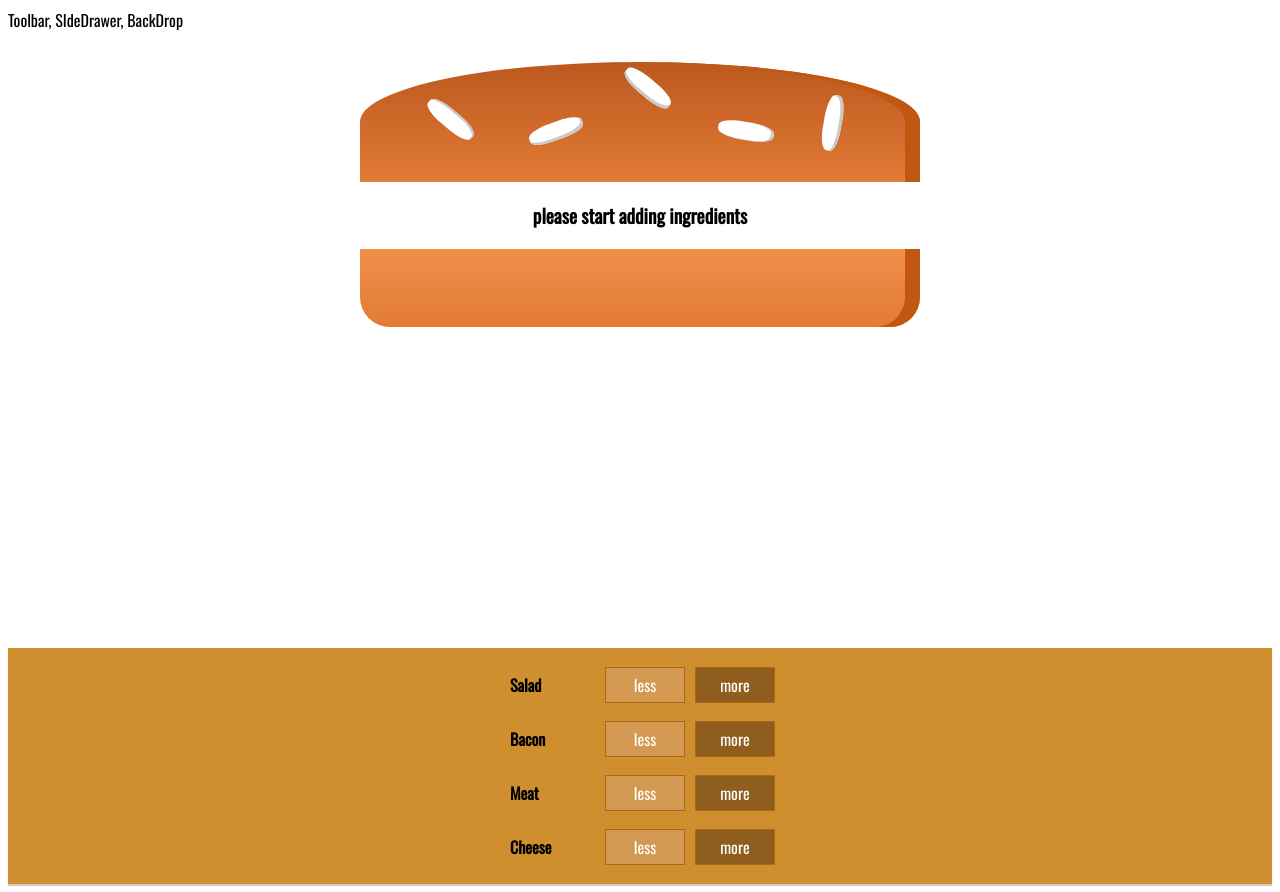
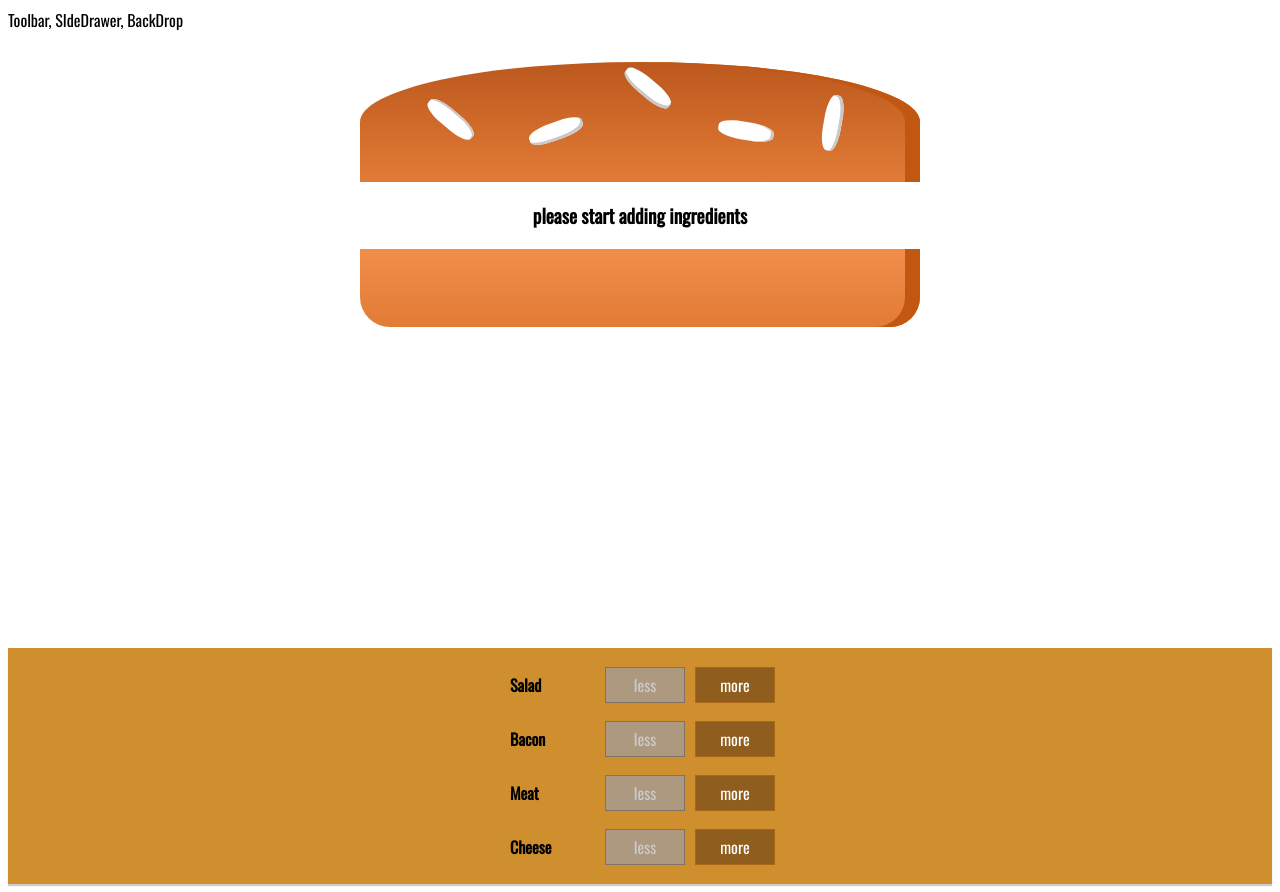
Before and after one commit to shah-rahul/burger, a React (Create React App) app: page / in a window 1280 px wide. Built offline with nearby package versions, Linux system fonts and the light colour scheme.

Commit message:
delete functionality aaded

```diff
--- a/src/components/Burger/BuildControls/BuildControl/BuildControl.js
+++ b/src/components/Burger/BuildControls/BuildControl/BuildControl.js
@@ -4,8 +4,12 @@
 const buildControl = (props) => (
   <div className='BuildControl'>
     <div className='Label'>{props.label}</div>
-    <button className='Less'>less</button>
-    <button className='More'onClick={props.added} >more </button>
+    <button className='Less' disabled={props.disabled} onClick={props.removed}>
+      less
+    </button>
+    <button className='More' onClick={props.added}>
+      more
+    </button>
   </div>
 );
 export default buildControl;
--- a/src/components/Burger/BuildControls/BuildControls.js
+++ b/src/components/Burger/BuildControls/BuildControls.js
@@ -11,6 +11,8 @@
   <div className='BuildControls'>
     {controls.map((ctrl) => (
       <BuildControl
+        disabled={props.disabled[ctrl.type]}
+        removed={() => props.ingredientRemoved(ctrl.type)}
         added={() => props.ingredientAdded(ctrl.type)}
         key={ctrl.label}
         label={ctrl.label}
--- a/src/containers/BurgerBuilder/BurgerBuilder.js
+++ b/src/containers/BurgerBuilder/BurgerBuilder.js
@@ -32,12 +32,36 @@
     const newPrice = oldPrice + priceAddition;
     this.setState({ totalPrice: newPrice, ingredients: updatedIngredients });
   };
-
+  removeIngredientsHandler = (type) => {
+    const oldCount = this.state.ingredients[type];
+    if (oldCount <= 0) {
+      return;
+    }
+    const updatedCount = oldCount - 1;
+    const updatedIngredients = {
+      ...this.state.ingredients,
+    };
+    updatedIngredients[type] = updatedCount;
+    const priceDeduction = INGREDIENT_PRICES[type];
+    const oldPrice = this.state.totalPrice;
+    const newPrice = oldPrice - priceDeduction;
+    this.setState({ totalPrice: newPrice, ingredients: updatedIngredients });
+  };
   render() {
+    const disabledInfo = {
+      ...this.state.ingredients,
+    };
+    for (let key in disabledInfo) {
+      disabledInfo[key] = disabledInfo[key] <= 0;
+    }
     return (
       <Aux>
         <Burger ingredients={this.state.ingredients} />
-        <BuildControls ingredientAdded={this.addIngredientHandler} />
+        <BuildControls
+          ingredientRemoved={this.removeIngredientsHandler}
+          ingredientAdded={this.addIngredientHandler}
+          disabled={disabledInfo}
+        />
       </Aux>
     );
   }
```
Also changed, not shown: 1 other file (tests, documents, lock files or other folders).
